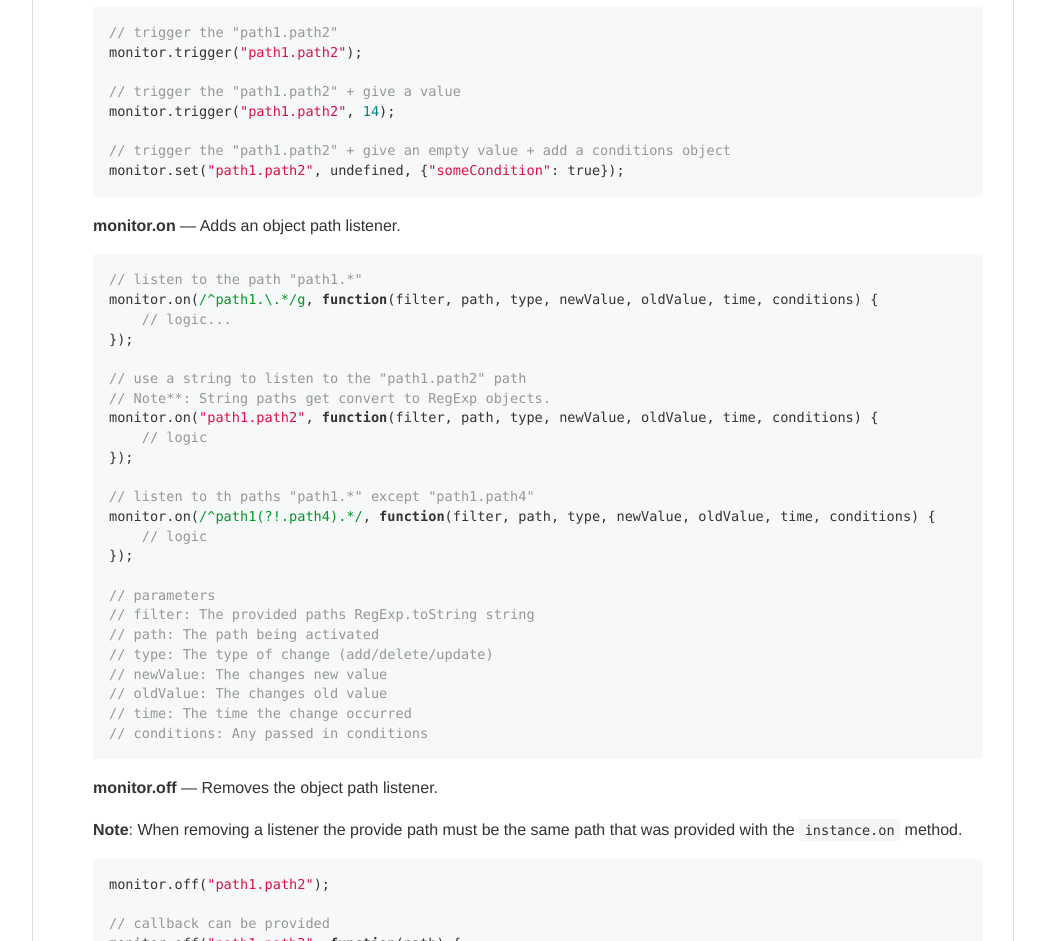
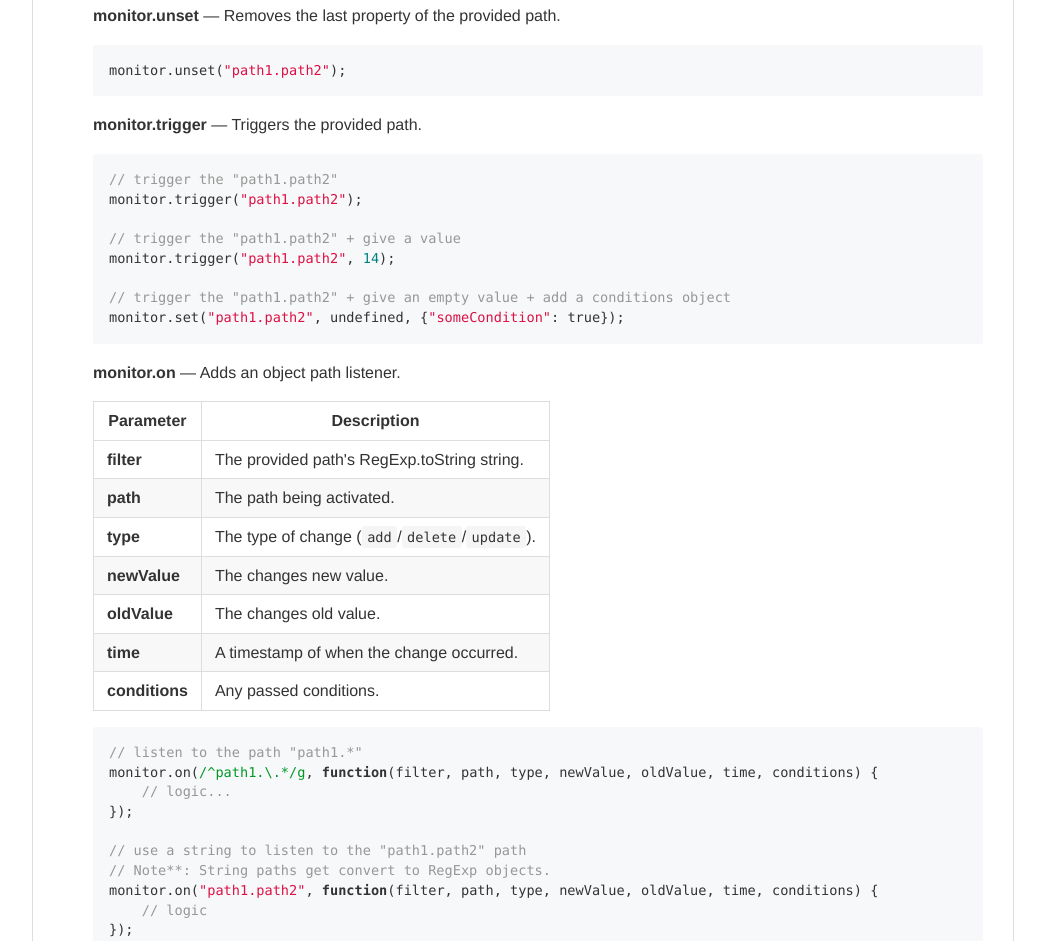
Before and after one commit to cgabriel5/monitorjs, a website: page markdown/preview/README.html in a window 1280 px wide. Shown: the part 2490-3431 px from the top of the page, without its empty margins (117-1162 px from the left). Drawn offline with Linux system fonts and the light colour scheme.

Commit message:
docs: Update README.md
Improve README.md documentation.

```diff
--- a/markdown/preview/README.html
+++ b/markdown/preview/README.html
@@ -64,31 +64,31 @@
 <tbody>
 <tr>
 <td><strong>get</strong></td>
-<td>Gets the value at the provided object path</td>
+<td>Gets the value at the provided object path.</td>
 </tr>
 <tr>
 <td><strong>set</strong></td>
-<td>Sets the provided value at the provided path</td>
+<td>Sets the provided value at the provided path.</td>
 </tr>
 <tr>
 <td><strong>unset</strong></td>
-<td>Removes the last property of the provided path</td>
+<td>Removes the last property of the provided path.</td>
 </tr>
 <tr>
 <td><strong>trigger</strong></td>
-<td>Triggers the provided path</td>
+<td>Triggers the provided path.</td>
 </tr>
 <tr>
 <td><strong>on</strong></td>
-<td>Adds a object path listener</td>
+<td>Adds a object path listener.</td>
 </tr>
 <tr>
 <td><strong>off</strong></td>
-<td>Removes the object path listener</td>
+<td>Removes the object path listener.</td>
 </tr>
 <tr>
 <td><strong>clearCache</strong></td>
-<td>Clears the monitor&#39;s cache</td>
+<td>Clears the entire monitor&#39;s cache.</td>
 </tr>
 </tbody>
 </table>
@@ -97,9 +97,8 @@
 <p><strong>monitor.get</strong> &mdash; Gets the value at the provided object path.</p>
 <pre class="hljs"><code>monitor.get(<span class="hljs-string">"path1.path2"</span>);</code></pre><p><strong>monitor.set</strong> &mdash; Sets the provided value at the provided path.</p>
 <pre class="hljs"><code><span class="hljs-comment">// set the "path1.path2" to 12</span>
-monitor.set(<span class="hljs-string">"path1.path2"</span>, <span class="hljs-number">12</span>);
-
-<span class="hljs-comment">// set the "path1.path2" to 12 + add a conditions object</span>
+monitor.set(<span class="hljs-string">"path1.path2"</span>, <span class="hljs-number">12</span>);</code></pre><p><strong>Note</strong>: A <code>conditions</code> object should be used when trying to modify the object via the <code>set</code> and <code>trigger</code> methods from within the <code>controller</code> or attached path listeners using the <code>on</code> method. The conditions object serves to hold flags which, depending on your codes logic, allow for certain object modifications to run. For example, when you pass in a certain flag inside the <code>conditions</code> object you can have the code return.</p>
+<pre class="hljs"><code><span class="hljs-comment">// set the "path1.path2" to 12 + add a conditions object</span>
 monitor.set(<span class="hljs-string">"path1.path2"</span>, <span class="hljs-number">12</span>, {<span class="hljs-string">"someCondition"</span>: <span class="hljs-literal">true</span>});</code></pre><p><strong>monitor.unset</strong> &mdash; Removes the last property of the provided path.</p>
 <pre class="hljs"><code>monitor.unset(<span class="hljs-string">"path1.path2"</span>);</code></pre><p><strong>monitor.trigger</strong> &mdash; Triggers the provided path.</p>
 <pre class="hljs"><code><span class="hljs-comment">// trigger the "path1.path2"</span>
@@ -110,6 +109,44 @@ monitor.trigger(<span class="hljs-string">"path1.path2"</span>, <span class="hlj
 
 <span class="hljs-comment">// trigger the "path1.path2" + give an empty value + add a conditions object</span>
 monitor.set(<span class="hljs-string">"path1.path2"</span>, <span class="hljs-literal">undefined</span>, {<span class="hljs-string">"someCondition"</span>: <span class="hljs-literal">true</span>});</code></pre><p><strong>monitor.on</strong> &mdash; Adds an object path listener.</p>
+<table>
+<thead>
+<tr>
+<th>Parameter</th>
+<th>Description</th>
+</tr>
+</thead>
+<tbody>
+<tr>
+<td><strong>filter</strong></td>
+<td>The provided path&#39;s RegExp.toString string.</td>
+</tr>
+<tr>
+<td><strong>path</strong></td>
+<td>The path being activated.</td>
+</tr>
+<tr>
+<td><strong>type</strong></td>
+<td>The type of change (<code>add</code>/<code>delete</code>/<code>update</code>).</td>
+</tr>
+<tr>
+<td><strong>newValue</strong></td>
+<td>The changes new value.</td>
+</tr>
+<tr>
+<td><strong>oldValue</strong></td>
+<td>The changes old value.</td>
+</tr>
+<tr>
+<td><strong>time</strong></td>
+<td>A timestamp of when the change occurred.</td>
+</tr>
+<tr>
+<td><strong>conditions</strong></td>
+<td>Any passed conditions.</td>
+</tr>
+</tbody>
+</table>
 <pre class="hljs"><code><span class="hljs-comment">// listen to the path "path1.*"</span>
 monitor.on(<span class="hljs-regexp">/^path1.\.*/g</span>, <span class="hljs-function"><span class="hljs-keyword">function</span>(<span class="hljs-params">filter, path, type, newValue, oldValue, time, conditions</span>) </span>{
     <span class="hljs-comment">// logic...</span>
@@ -124,16 +161,7 @@ monitor.on(<span class="hljs-string">"path1.path2"</span>, <span class="hljs-fun
 <span class="hljs-comment">// listen to th paths "path1.*" except "path1.path4"</span>
 monitor.on(<span class="hljs-regexp">/^path1(?!.path4).*/</span>, <span class="hljs-function"><span class="hljs-keyword">function</span>(<span class="hljs-params">filter, path, type, newValue, oldValue, time, conditions</span>) </span>{
     <span class="hljs-comment">// logic</span>
-});
-
-<span class="hljs-comment">// parameters</span>
-<span class="hljs-comment">// filter: The provided paths RegExp.toString string</span>
-<span class="hljs-comment">// path: The path being activated</span>
-<span class="hljs-comment">// type: The type of change (add/delete/update)</span>
-<span class="hljs-comment">// newValue: The changes new value</span>
-<span class="hljs-comment">// oldValue: The changes old value</span>
-<span class="hljs-comment">// time: The time the change occurred</span>
-<span class="hljs-comment">// conditions: Any passed in conditions</span></code></pre><p><strong>monitor.off</strong> &mdash; Removes the object path listener.</p>
+});</code></pre><p><strong>monitor.off</strong> &mdash; Removes the object path listener.</p>
 <p><strong>Note</strong>: When removing a listener the provide path must be the same path that was provided with the <code>instance.on</code> method.</p>
 <pre class="hljs"><code>monitor.off(<span class="hljs-string">"path1.path2"</span>);
 
```
Also changed, not shown: README.md.
